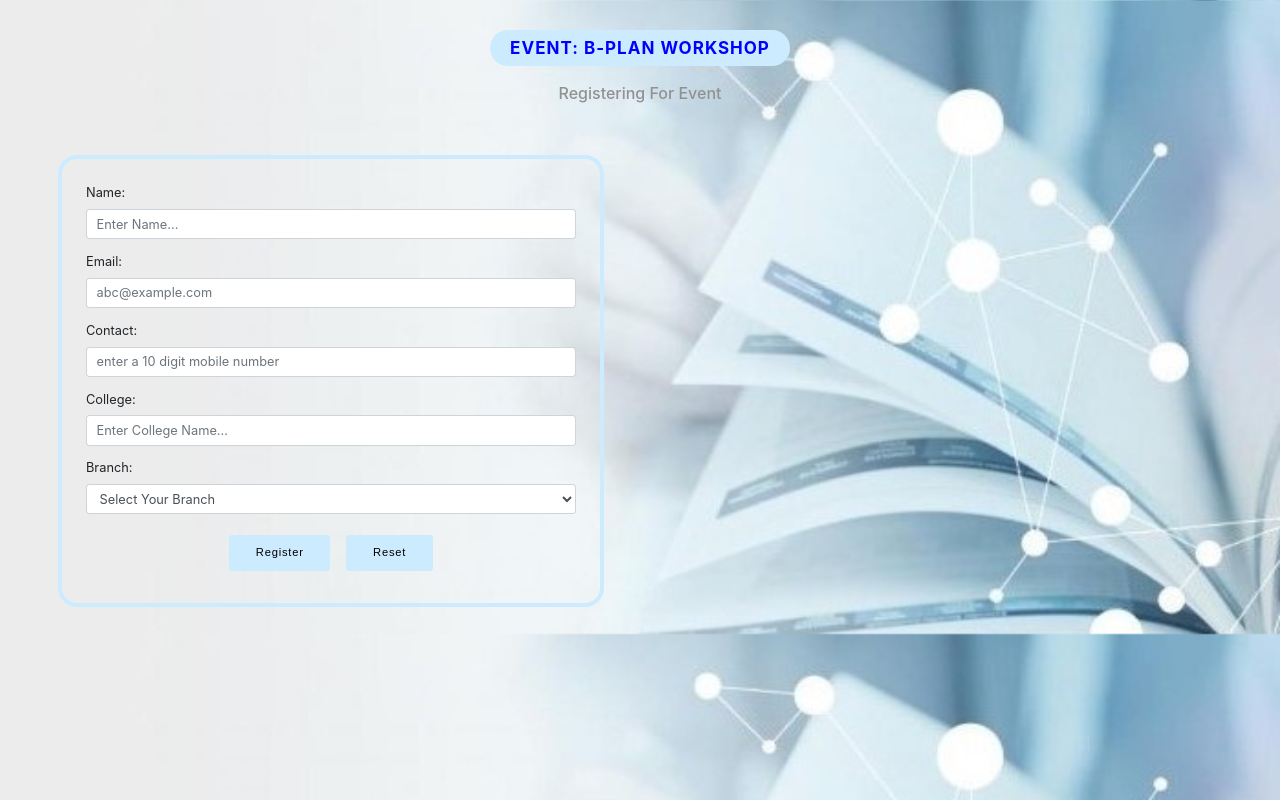
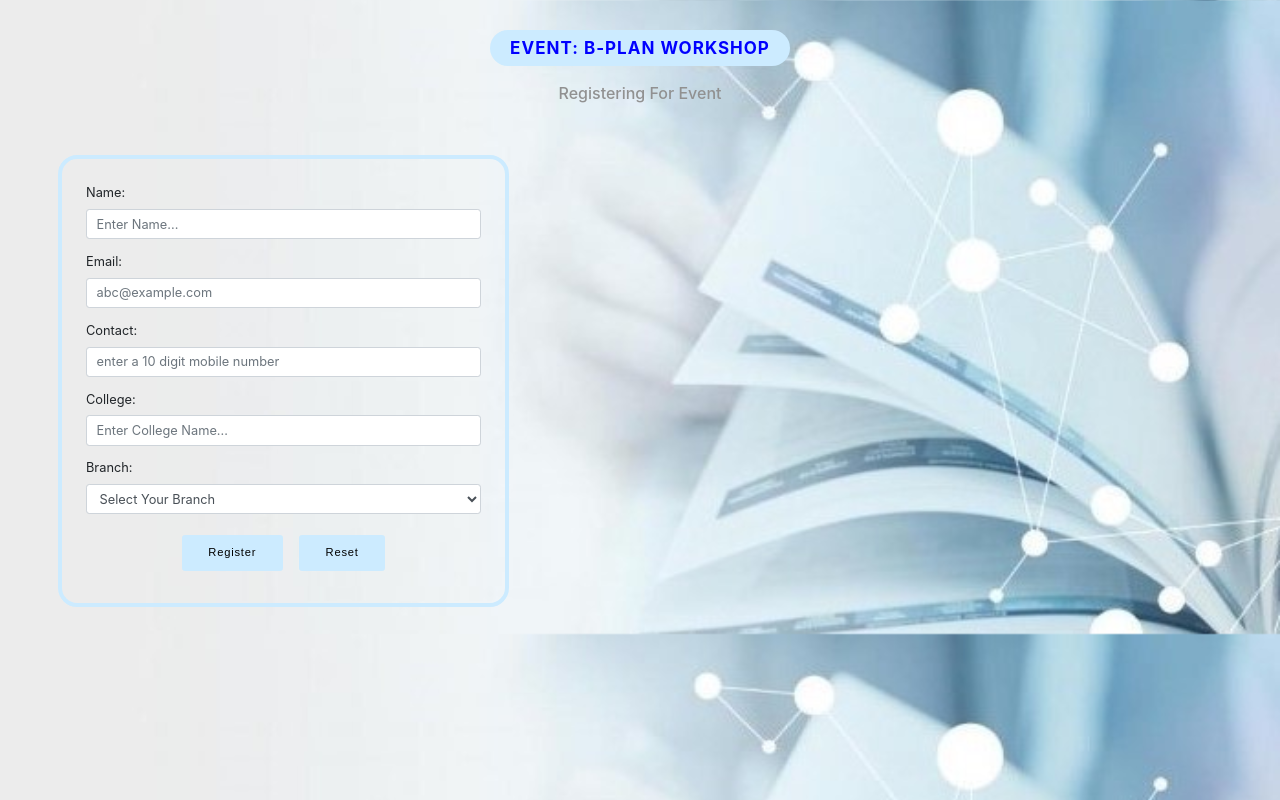
Before and after one commit to param-s-8/BloomBox-Entrepreneurship-Cell-Website, a Django app: template templates/registration.html in a window 1280 px wide. Run offline with Django 3.2, Linux system fonts and the light colour scheme; the template is opened without the code that fills it: values that come from a table or form of the project are taken from there, others are empty; data comes from the database, SQL or seed files in the repository.

Commit message:
width of regestritation reduced

```diff
--- a/templates/registration.html
+++ b/templates/registration.html
@@ -84,7 +84,7 @@
 
     <div class='container'>
         <div class='row'>
-            <div class='col-xl-6 col-md-6 col-sm-12' style="zoom:80%;left:-30px;">
+            <div class='col-xl-5 col-md-6 col-sm-12' style="zoom:80%;left:-30px;">
                 <div style="padding:30px 30px; border: 5px solid #CCEBFF; border-radius: 24px;" >
                     <form>
                         <div class="form-group form-group-inline">
@@ -130,7 +130,7 @@
 
         <div class='container'>
             <div class='row'>
-                <div class='col-xl-6 col-md-6 col-sm-12' style="zoom:80%;left:-30px;">
+                <div class='col-xl-5 col-md-6 col-sm-12' style="zoom:80%;left:-30px;">
                     <div style="padding:30px 30px; border: 5px solid #CCEBFF; border-radius: 24px;">
                         <form>
                             <div class="form-group form-group-inline">
```
